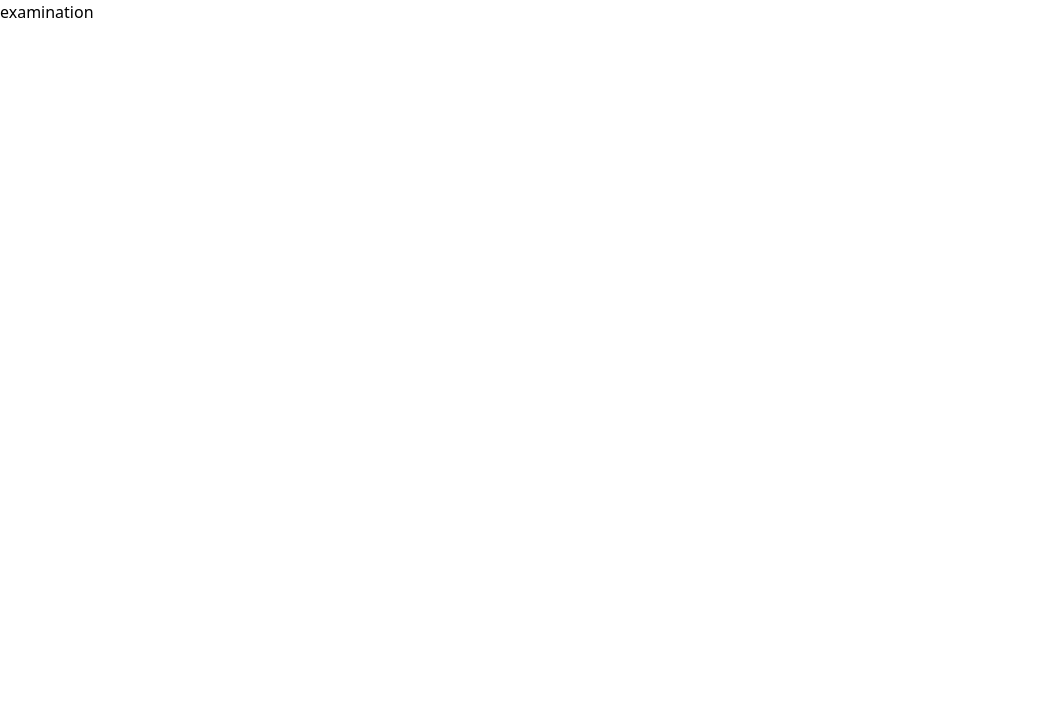
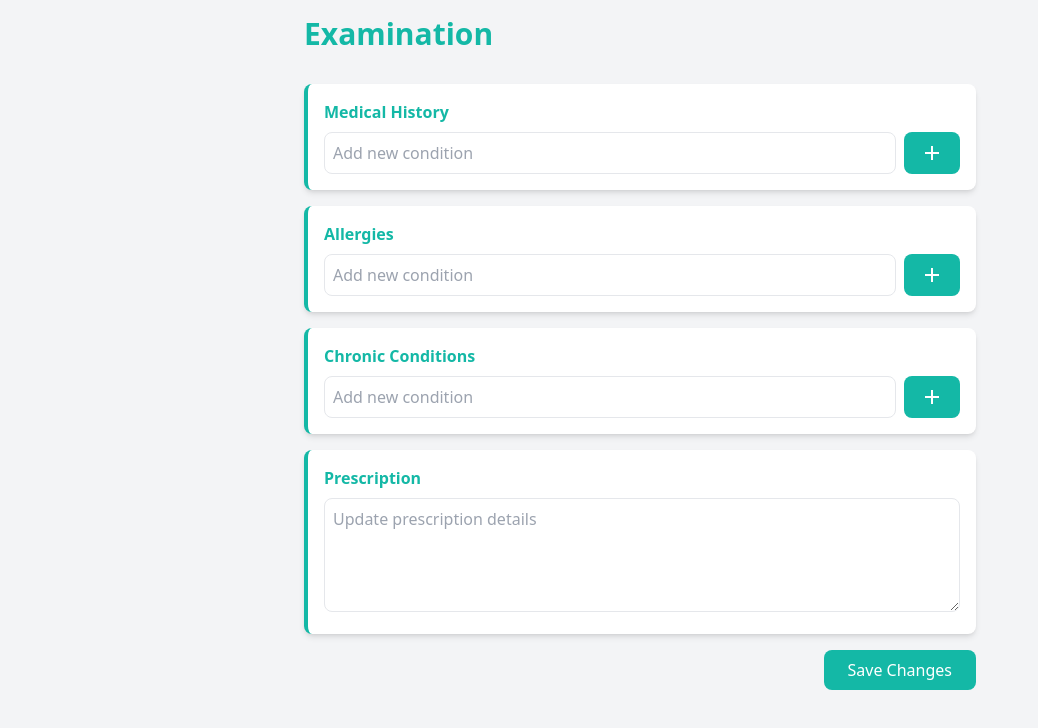
Before and after one commit to furkanates07/hospital-management-frontend, a Vue app: page /examination in a window 1280 px wide. Shown: the top 728 px of the page, without its empty margins (0-1038 px from the left). Built offline with nearby package versions, Linux system fonts and the light colour scheme.

Commit message:
feat: examination view

```diff
--- a/src/views/examination/index.vue
+++ b/src/views/examination/index.vue
@@ -1,31 +1,172 @@
 <template>
-  <div>examination</div>
+  <div class="bg-gray-100 min-h-screen flex flex-col items-center py-4">
+    <div class="w-full max-w-2xl relative">
+      <div class="flex justify-between items-center">
+        <h1 class="text-3xl font-bold text-teal-500">Examination</h1>
+      </div>
+
+      <div class="py-4">
+        <div
+          v-for="(value, key) in patientMedicalRecords"
+          :key="key"
+          class="bg-white p-4 rounded-lg shadow-md mt-4 border-l-4 border-teal-500"
+        >
+          <h2 class="text-teal-500 font-semibold mb-2">{{ key }}</h2>
+
+          <ul v-if="Array.isArray(value)" class="list-disc list-inside">
+            <li
+              v-for="(item, index) in value"
+              :key="index"
+              class="flex justify-between items-center p-2"
+            >
+              {{ item }}
+              <button
+                @click="removeCondition(key as string, index)"
+                class="text-red-500 text-sm ml-2 flex items-center hover:text-red-600 transition duration-200 ease-in-out"
+              >
+                <span class="material-symbols-outlined"> delete </span>
+              </button>
+            </li>
+          </ul>
+
+          <p v-else>{{ value || "N/A" }}</p>
+
+          <div class="mt-2 flex">
+            <input
+              v-model="newCondition[key as string]"
+              type="text"
+              placeholder="Add new condition"
+              class="border p-2 rounded-lg flex-grow mr-2 focus:outline-none focus:ring-2 focus:ring-teal-300"
+            />
+            <button
+              @click="addCondition(key as string)"
+              class="bg-teal-500 text-white px-4 py-2 rounded-lg flex items-center hover:bg-teal-600 transition duration-200 ease-in-out"
+            >
+              <span class="material-symbols-outlined"> add </span>
+            </button>
+          </div>
+        </div>
+
+        <div
+          class="bg-white p-4 rounded-lg shadow-md mt-4 border-l-4 border-teal-500"
+        >
+          <h2 class="text-teal-500 font-semibold mb-2">Prescription</h2>
+
+          <textarea
+            v-model="updatedPrescription"
+            placeholder="Update prescription details"
+            rows="4"
+            class="w-full border p-2 rounded-lg focus:outline-none focus:ring-2 focus:ring-teal-300"
+          ></textarea>
+        </div>
+
+        <div class="flex justify-end mt-4">
+          <button
+            @click="saveChanges"
+            class="bg-teal-500 text-white px-6 py-2 rounded-lg hover:bg-teal-600 transition duration-200 ease-in-out"
+          >
+            Save Changes
+          </button>
+        </div>
+      </div>
+    </div>
+  </div>
 </template>
 
 <script setup lang="ts">
-import { Doctor, Patient } from "@/interfaces";
-import { Appointment } from "@/interfaces/appointment";
+import { Appointment, Patient, UpdatePrescription } from "@/interfaces";
+import router from "@/router";
 import { useAppointmentStore } from "@/stores/appointment";
-import { useDoctorStore } from "@/stores/doctor";
 import { usePatientStore } from "@/stores/patient";
-import { onMounted, ref } from "vue";
+import { computed, onMounted, ref } from "vue";
 
-const doctorStore = useDoctorStore();
 const appointmentStore = useAppointmentStore();
 const patientStore = usePatientStore();
 
 const appointment = ref<Appointment | null>(null);
 const patient = ref<Patient | null>(null);
-const doctor = ref<Doctor | null>(null);
 
 onMounted(async () => {
   appointment.value = await appointmentStore.getAppointment;
   patient.value = await patientStore.getPatient;
-  doctor.value = await doctorStore.getDoctor;
   console.log(appointment.value);
-  console.log(patient.value);
-  console.log(doctor.value);
 });
+
+const patientMedicalRecords = computed(() => ({
+  "Medical History": patient.value?.medicalHistory || [],
+  Allergies: patient.value?.allergies || [],
+  "Chronic Conditions": patient.value?.chronicConditions || [],
+}));
+
+const newCondition = ref<{ [key: string]: string }>({});
+const updatedPrescription = ref<string>(appointment.value?.prescription || "");
+
+const addCondition = (key: string) => {
+  if (newCondition.value[key]) {
+    if (key === "Medical History") {
+      patient.value!.medicalHistory?.push(newCondition.value[key]);
+    } else if (key === "Allergies") {
+      patient.value!.allergies?.push(newCondition.value[key]);
+    } else if (key === "Chronic Conditions") {
+      patient.value!.chronicConditions?.push(newCondition.value[key]);
+    }
+    newCondition.value[key] = "";
+  }
+};
+
+const removeCondition = (key: string, index: number) => {
+  if (key === "Medical History") {
+    patient.value!.medicalHistory?.splice(index, 1);
+  } else if (key === "Allergies") {
+    patient.value!.allergies?.splice(index, 1);
+  } else if (key === "Chronic Conditions") {
+    patient.value!.chronicConditions?.splice(index, 1);
+  }
+};
+
+const saveChanges = async () => {
+  try {
+    const updatedConditions = {
+      medicalHistory: patient.value?.medicalHistory || [],
+      allergies: patient.value?.allergies || [],
+      chronicConditions: patient.value?.chronicConditions || [],
+    };
+
+    await patientStore.updatePatientConditions(
+      patientStore.getUserID,
+      updatedConditions
+    );
+
+    if (appointment.value && updatedPrescription.value) {
+      const prescriptionData: UpdatePrescription = {
+        prescription: updatedPrescription.value,
+      };
+
+      await appointmentStore.updatePrescription(
+        appointmentStore.getAppointmentID,
+        prescriptionData
+      );
+    }
+
+    console.log("Changes saved successfully!");
+
+    await appointmentStore.completeAppointment(
+      appointmentStore.getAppointmentID
+    );
+
+    newCondition.value = {};
+    updatedPrescription.value = "";
+    appointment.value = null;
+    patient.value = null;
+
+    confirm("Changes saved successfully!");
+
+    router.push("/home");
+  } catch (error) {
+    alert("Error saving changes. Please try again.");
+    console.error("Error saving changes:", error);
+  }
+};
 </script>
 
 <style scoped></style>
```
